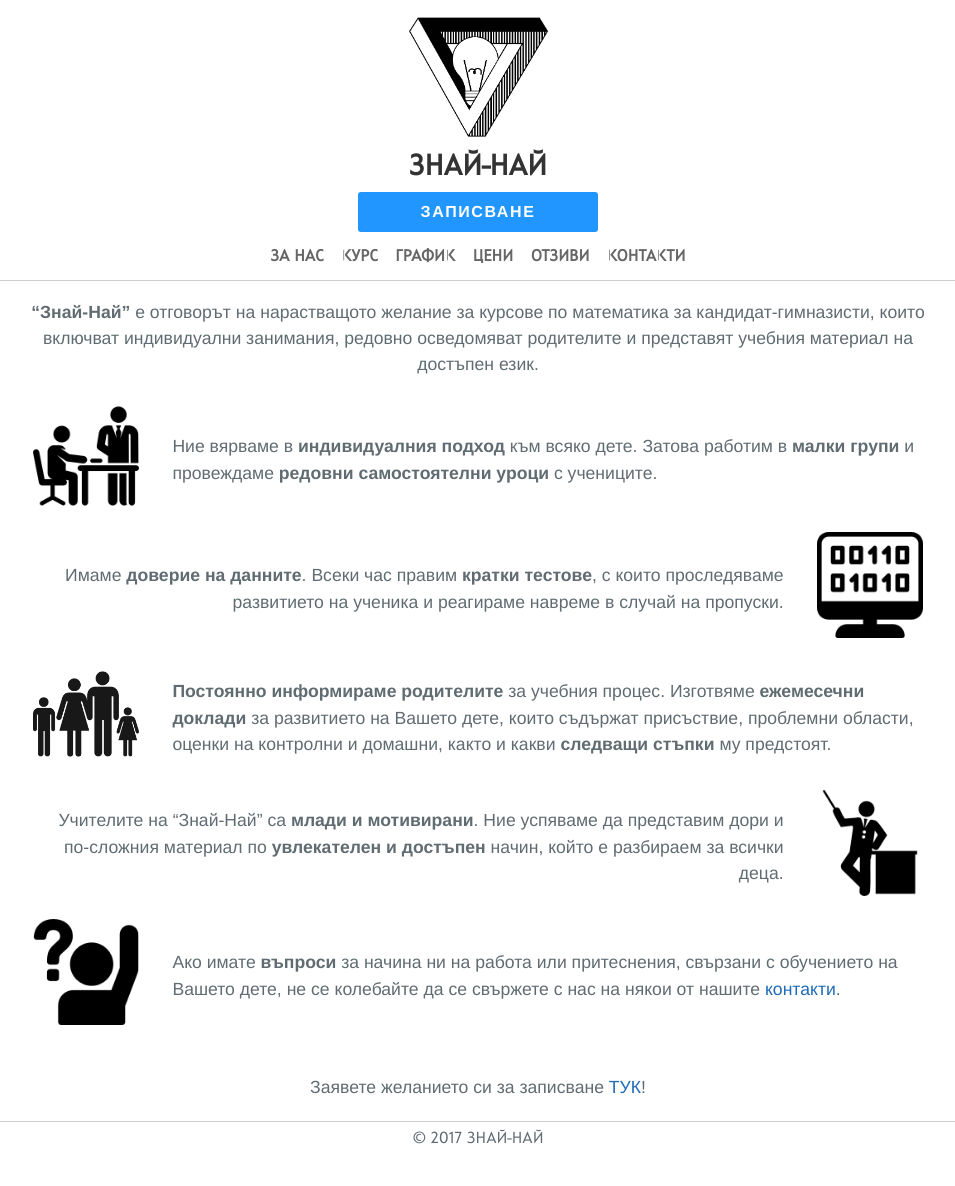
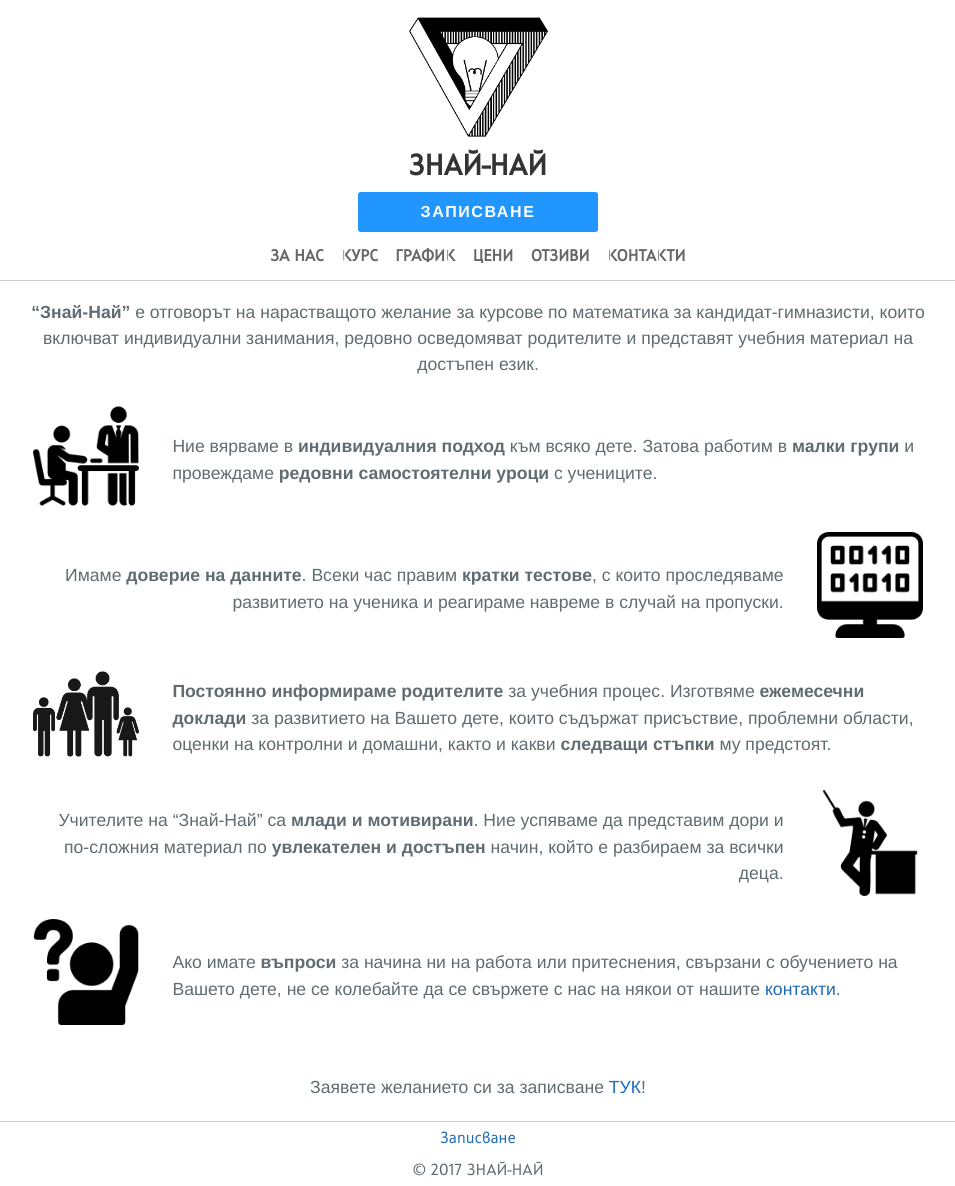
Before and after one commit to znainai/znainai.github.io, a Jekyll site: the page built from index.md, in a window 1280 px wide. Shown: the whole page, without its empty margins (162-1117 px from the left). Built offline with Jekyll 4.4.1, drawn with Linux system fonts in a browser that asks for light colours; before the commit the page ends 1154 px from its top, so only the background shows below that.

Commit message:
Update default.html

```diff
--- a/_layouts/default.html
+++ b/_layouts/default.html
@@ -45,6 +45,8 @@
       </section>
 
       <footer id="main-footer">
+        <a class="enroll-button" target="_blank" href="{{ site.sign_form_link }}">Записване</a>
+        <br>
         © 2017 ЗНАЙ-НАЙ
       </footer>
     </div>
```
